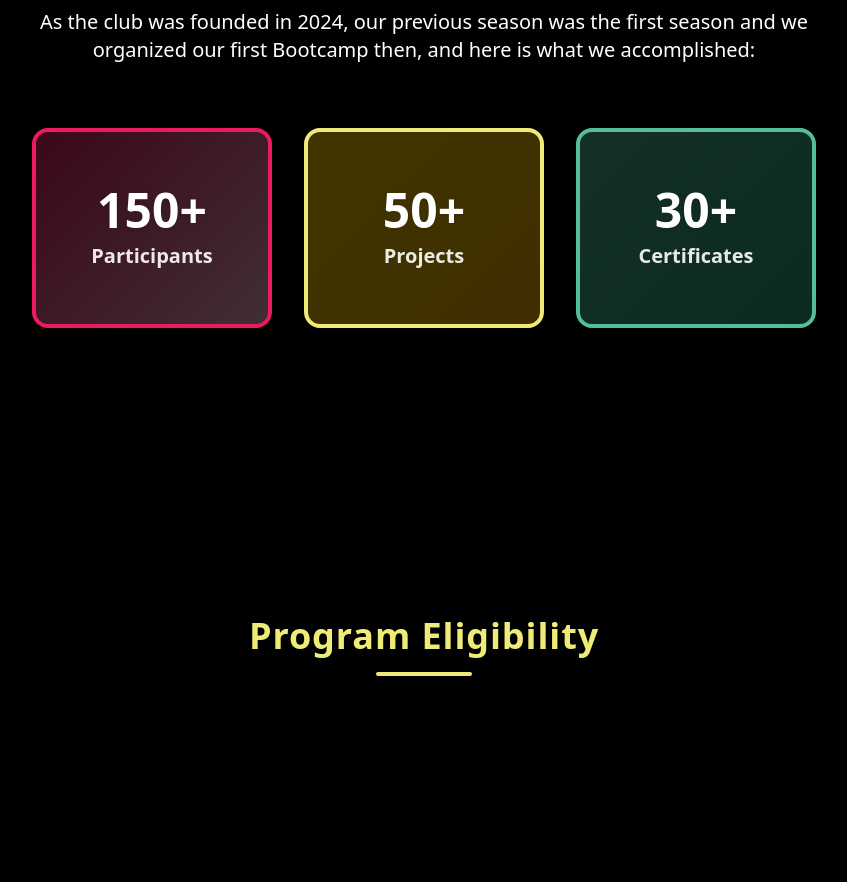
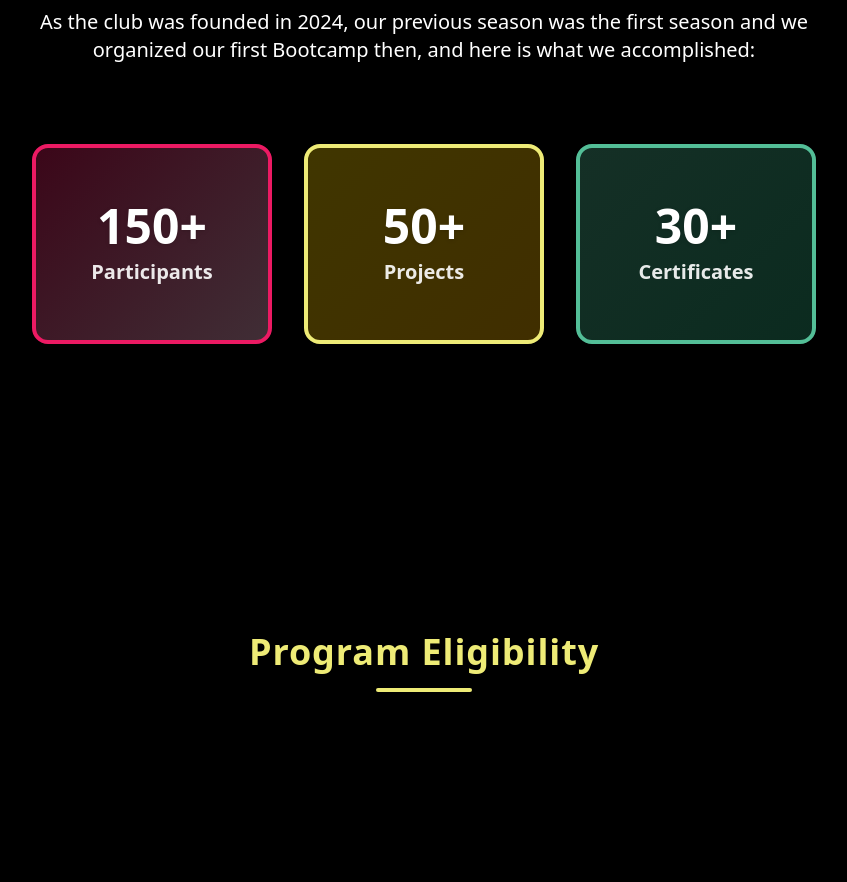
Before and after one commit to Tareq-Khalil/OVAC-Deploy, a React (Vite) app: page /bootcamp in a window 1280 px wide. Shown: the part 1060-1942 px from the top of the page, without its empty margins (216-1063 px from the left). Built offline with nearby package versions, Linux system fonts and the light colour scheme.

Commit message:
Update BootcampStats.jsx

```diff
--- a/src/Components/BootcampStats.jsx
+++ b/src/Components/BootcampStats.jsx
@@ -101,7 +101,7 @@
         As the club was founded in 2024, our previous season was the first season and we organized our first Bootcamp then, and here is what we accomplished:
       </motion.p>
 
-      <div className="flex flex-col md:flex-row items-center justify-center mt-8">
+      <div className="flex flex-col md:flex-row items-center justify-center mt-12">
         {stats.map((stat, idx) => (
           <StatBox
             key={stat.label}
```
